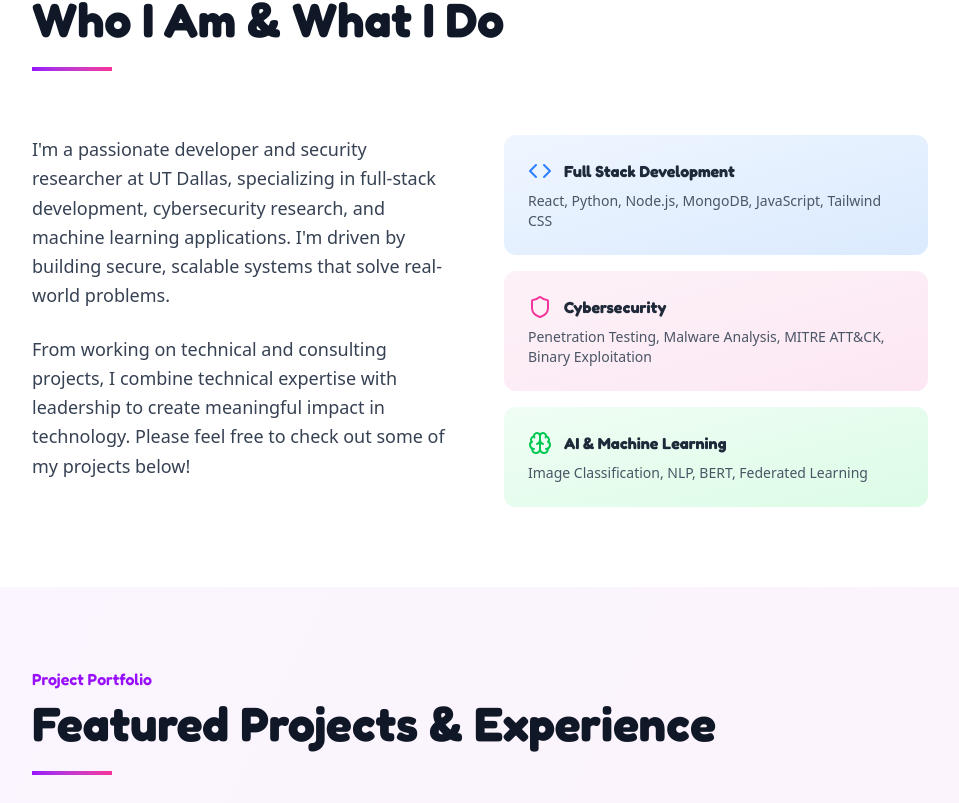
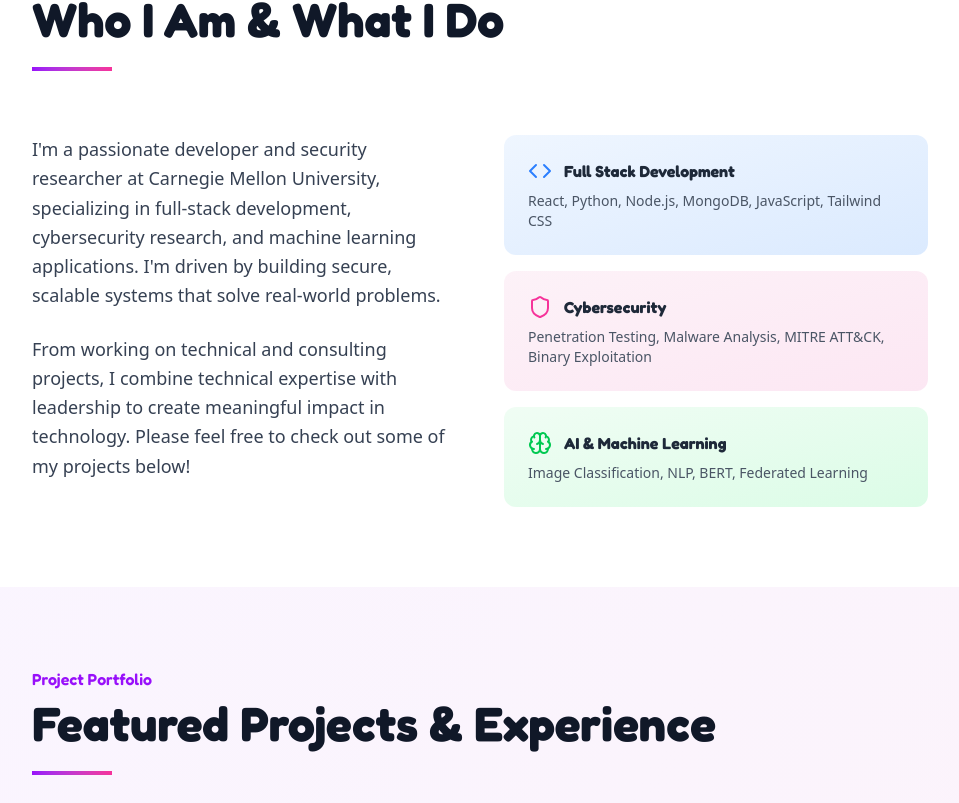
Before and after one commit to aaryaamoharir/aaryaa_personalWebsite, a React (Vite) app: page / in a window 1280 px wide. Shown: the part 917-1720 px from the top of the page, without its empty margins (160-1119 px from the left). Built offline with nearby package versions, Linux system fonts and the light colour scheme.

Commit message:
updated resume

```diff
--- a/src/App.jsx
+++ b/src/App.jsx
@@ -452,7 +452,7 @@ export default function Portfolio() {
             <div className="grid md:grid-cols-2 gap-12">
               <div>
                 <p className="text-lg text-gray-700 leading-relaxed mb-6">
-                  I'm a passionate developer and security researcher at UT Dallas, specializing in full-stack development, cybersecurity research, and machine learning applications. I'm driven by building secure, scalable systems that solve real-world problems.
+                  I'm a passionate developer and security researcher at Carnegie Mellon University, specializing in full-stack development, cybersecurity research, and machine learning applications. I'm driven by building secure, scalable systems that solve real-world problems.
                 </p>
                 <p className="text-lg text-gray-700 leading-relaxed">
                   From working on technical and consulting projects, I combine technical expertise with leadership to create meaningful impact in technology. Please feel free to check out some of my projects below!
@@ -579,7 +579,7 @@ export default function Portfolio() {
       <footer className="bg-gradient-to-r from-purple-600 to-pink-500 text-white py-8">
         <div className="container mx-auto px-6 text-center">
           <p className="bubble-font">
-            © 2024 Aaryaa Moharir. Built with React, Tailwind CSS & ❤️
+            Aaryaa Moharir
           </p>
         </div>
       </footer>
```
Also changed, not shown: 2 other files (tests, documents, lock files or other folders).
